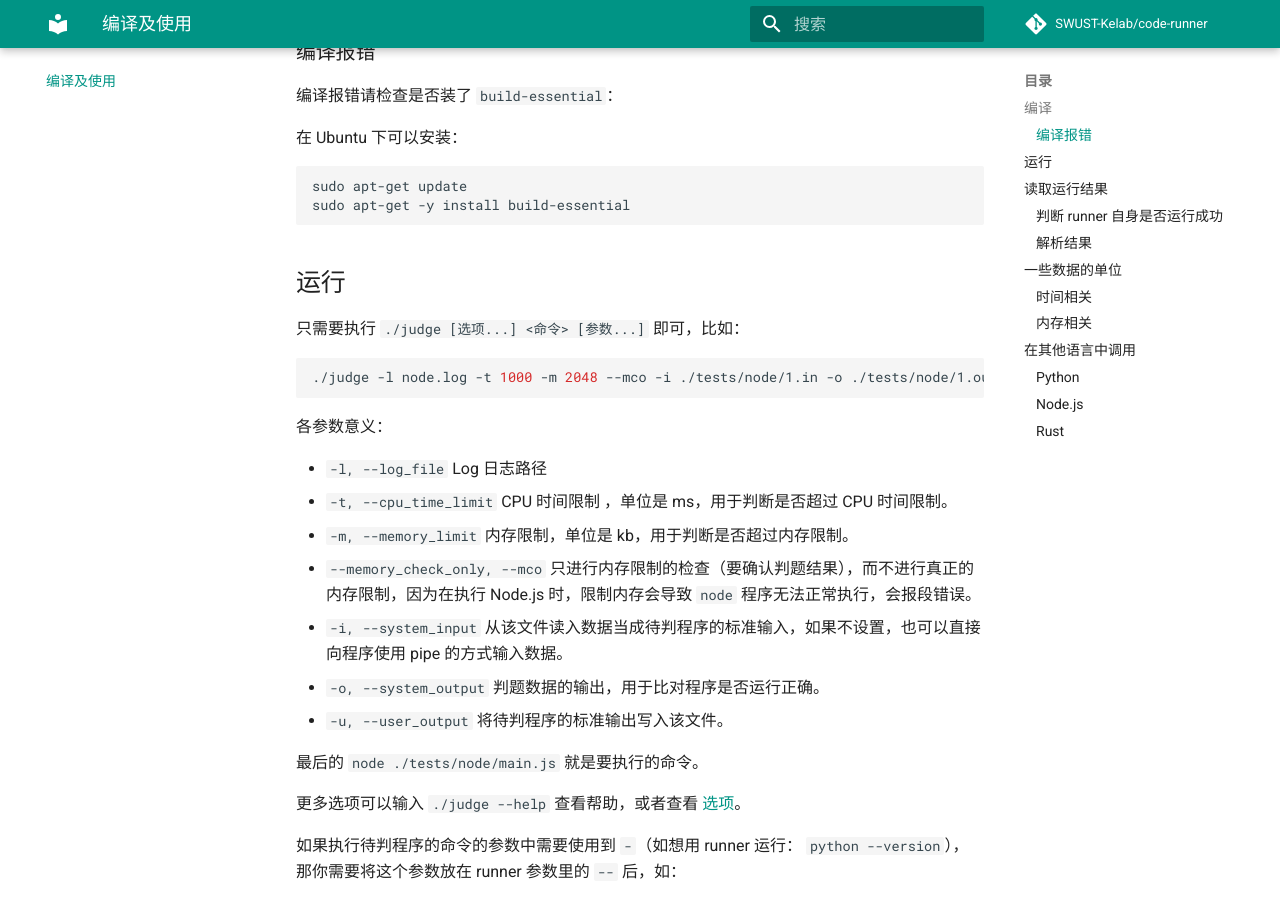
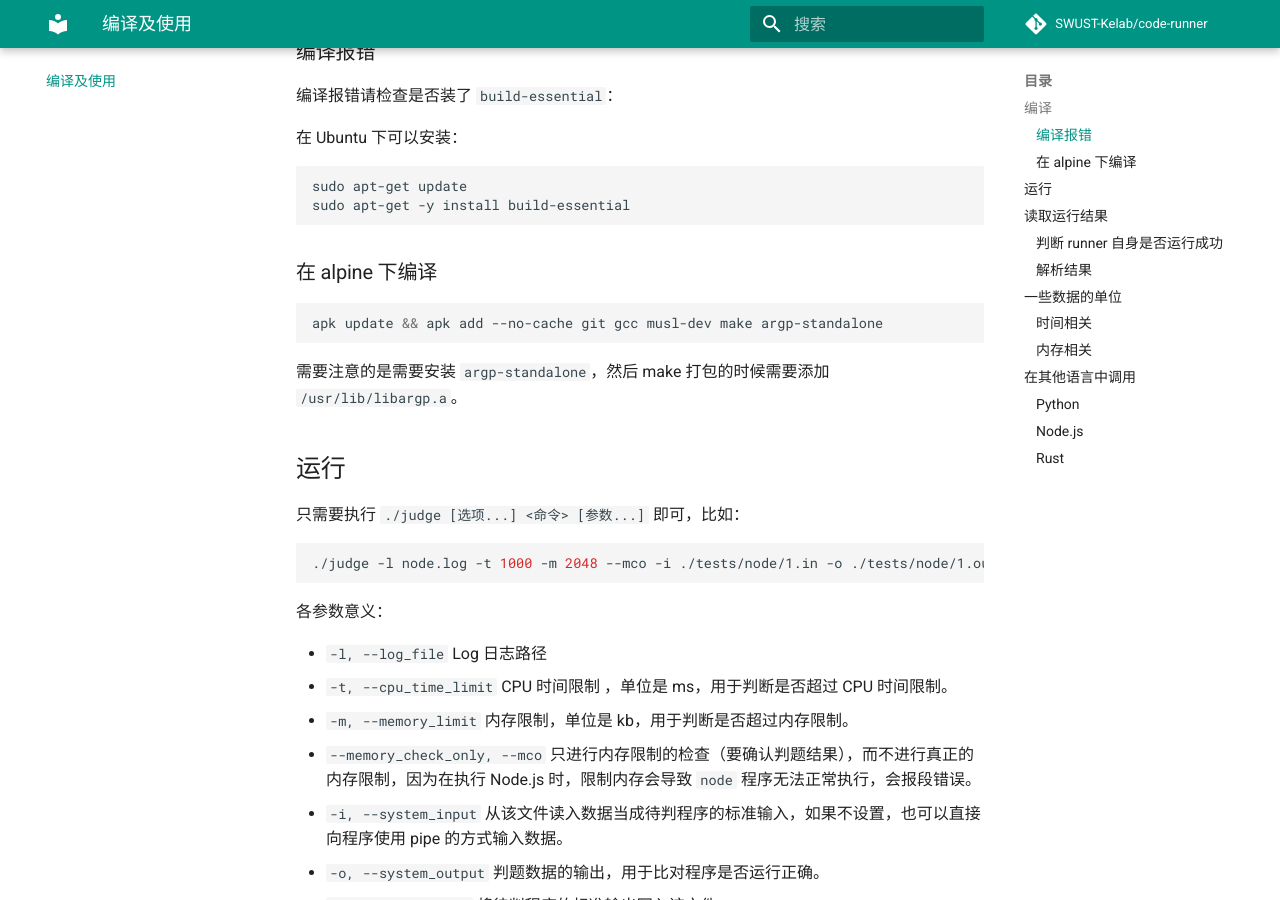
Before and after one commit to Kelab/code-runner, an MkDocs documentation site: the page built from docs/how-to-started.md, in a window 1280 px wide and 900 px high, scrolled down 536 px. Built offline with MkDocs 1.6.1 and Material for MkDocs 9.7.7, drawn with Linux system fonts in a browser that asks for light colours; comment, search, counter and statistics services are not loaded.

Commit message:
build: make alpine build pass

````diff
--- a/docs/how-to-started.md
+++ b/docs/how-to-started.md
@@ -29,6 +29,14 @@ make libjudge
 sudo apt-get update
 sudo apt-get -y install build-essential
 ```
+
+### 在 alpine 下编译
+
+```sh
+apk update && apk add --no-cache git gcc musl-dev make argp-standalone
+```
+
+需要注意的是需要安装 `argp-standalone`，然后 make 打包的时候需要添加 `/usr/lib/libargp.a`。
 
 ## 运行
 
````
Also changed, not shown: 3 other files.
